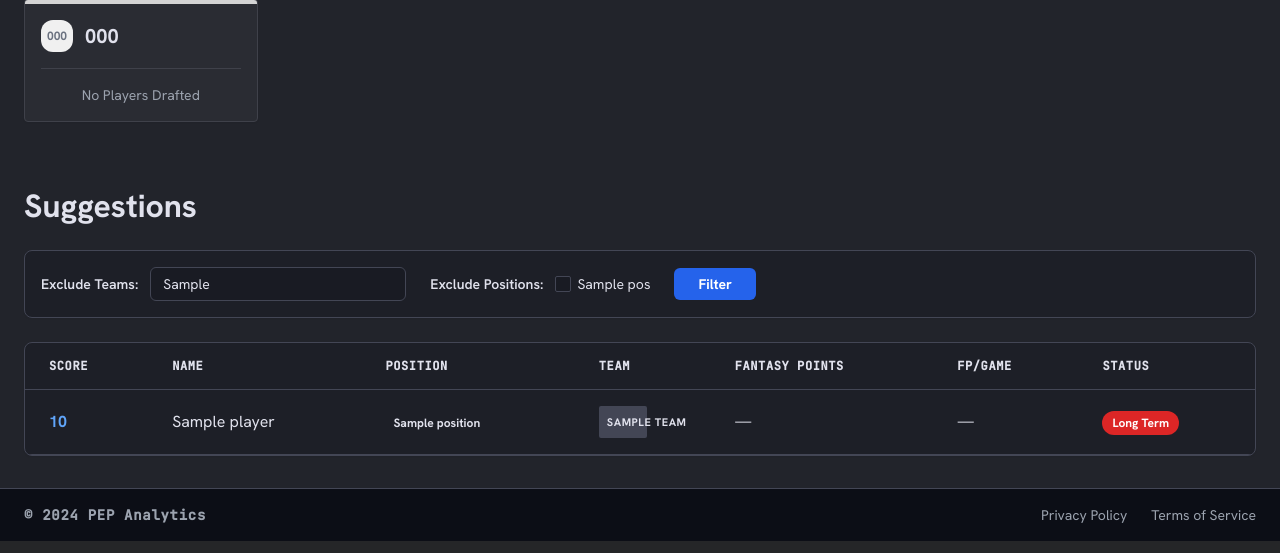
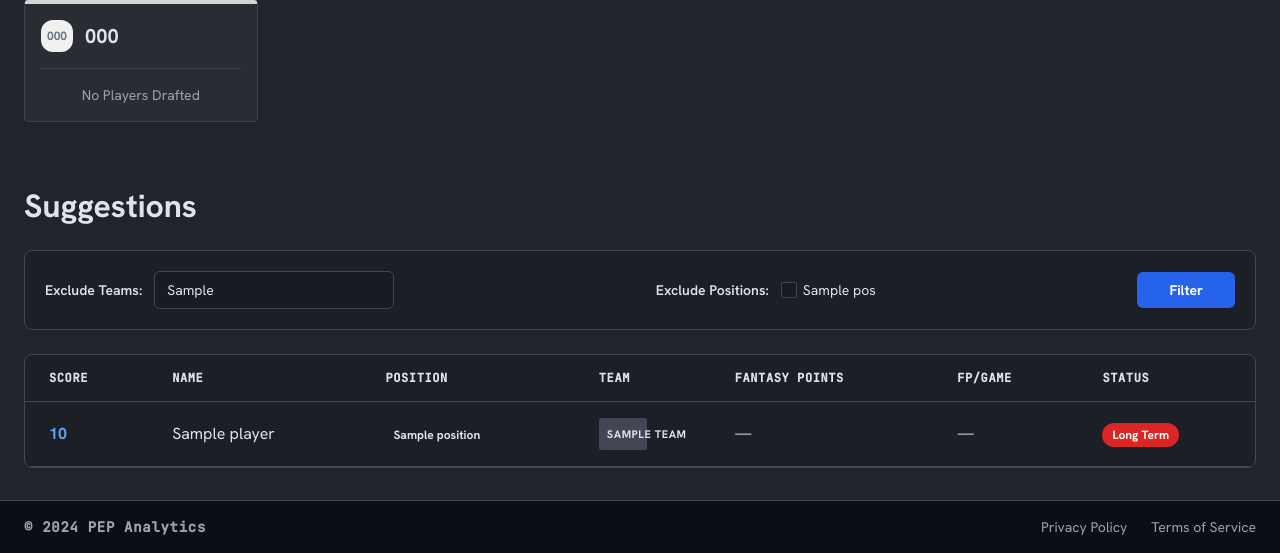
Before and after one commit to soehlert/fantrax_assistant, a FastAPI app: template src/web/templates/team.html in a window 1280 px wide. Shown: the part 625-1178 px from the top of the page. Run offline with FastAPI, Linux system fonts and the light colour scheme; the template is opened without the code that fills it: most values are stand-ins (such as "Sample title", 1, 10 or a date in 2020); some libraries are stand-ins or nearby versions.

Commit message:
fix(ui): remove search box inset line, make toast purely auto-dismissing, and balance filter row spacing
- Remove shadow-inner line below player draft search input box
- Remove manual ✕ close button from draft toast alert so it disappears automatically after 3.5 seconds
- Balance horizontal spacing across filter row using flex justify-between layout

```diff
--- a/src/web/templates/team.html
+++ b/src/web/templates/team.html
@@ -7,7 +7,7 @@
     <div class="w-full max-w-2xl">
         <form action="{{ url_for('draft_player', team_id=team_name) }}" method="post" class="flex items-center gap-4" id="draft-form">
             <div class="relative flex-grow">
-                <input type="text" name="player_name" id="player-draft-input" class="w-full bg-surface-container border border-outline-variant text-on-surface placeholder-outline rounded-md py-3 px-4 focus:outline-none focus:ring-1 focus:ring-primary-container focus:border-primary-container transition-shadow shadow-inner" placeholder="Enter player name to draft" required autocomplete="off"/>
+                <input type="text" name="player_name" id="player-draft-input" class="w-full bg-surface-container border border-outline-variant text-on-surface placeholder-outline rounded-md py-3 px-4 focus:outline-none focus:ring-1 focus:ring-primary-container focus:border-primary-container transition-all" placeholder="Enter player name to draft" required autocomplete="off"/>
                 <div id="autocomplete-results" class="absolute w-full mt-1 bg-surface-container border border-outline-variant rounded-md shadow-xl z-50 overflow-hidden"></div>
             </div>
             <button type="submit" class="bg-primary-container hover:bg-blue-700 text-white font-bold py-3 px-6 rounded-md transition-colors shadow-md active:scale-95">
@@ -17,10 +17,10 @@
     </div>
 </section>
 
-<!-- Draft Status Alert Toast (Transparent Green Pill with Green Border & Auto-Dismiss) -->
+<!-- Draft Status Alert Toast (Transparent Green Pill with Green Border & Pure Auto-Dismiss) -->
 {% if draft_status %}
-<div class="w-full max-w-2xl mx-auto my-2" id="draft-toast-alert">
-    <div class="px-5 py-2.5 rounded-full {% if draft_status == 'success' %}bg-emerald-950/40 text-emerald-300 border border-emerald-500/70 shadow-lg backdrop-blur-sm{% else %}bg-red-950/40 text-red-300 border border-red-500/70 shadow-lg backdrop-blur-sm{% endif %} flex justify-between items-center transition-all duration-300">
+<div class="w-full max-w-xl mx-auto my-2" id="draft-toast-alert">
+    <div class="px-6 py-2.5 rounded-full {% if draft_status == 'success' %}bg-emerald-950/40 text-emerald-300 border border-emerald-500/70 shadow-lg backdrop-blur-sm{% else %}bg-red-950/40 text-red-300 border border-red-500/70 shadow-lg backdrop-blur-sm{% endif %} flex justify-center items-center text-center transition-all duration-500">
         <span class="text-sm font-medium flex items-center gap-2">
             {% if draft_status == 'success' %}
                 <span class="w-2 h-2 rounded-full bg-emerald-400 animate-pulse"></span>
@@ -30,7 +30,6 @@
                 <strong>Error:</strong> {{ drafted_player }}
             {% endif %}
         </span>
-        <button type="button" onclick="document.getElementById('draft-toast-alert').remove()" class="text-emerald-400 hover:text-emerald-200 text-sm font-bold ml-4">✕</button>
     </div>
 </div>
 {% endif %}
@@ -184,20 +183,20 @@
     {% endfor %}
 </section>
 
-<!-- Suggestions Table Section (Heading FIRST, then Filter Row directly UNDER Heading) -->
+<!-- Suggestions Table Section (Heading FIRST, Filter Row DIRECTLY UNDER Heading with Balanced Spacing) -->
 <section class="mt-8 flex flex-col gap-6">
     <h2 class="text-headline-lg font-display text-on-surface">Suggestions</h2>
 
-    <!-- Compact Filter Bar Row Directly Under Suggestions Heading (No Whitespace Gaps) -->
-    <form method="get" action="{{ url_for('read_team', team_id=team_name) }}" id="filter-form" class="bg-surface-container border border-outline-variant rounded-xl p-4 shadow-sm">
-        <div class="flex flex-wrap items-center gap-6">
-            <div class="flex items-center gap-3">
+    <!-- Balanced Filter Bar Row (Evenly Spaced Across Full Width) -->
+    <form method="get" action="{{ url_for('read_team', team_id=team_name) }}" id="filter-form" class="bg-surface-container border border-outline-variant rounded-xl p-5 shadow-sm">
+        <div class="flex flex-col md:flex-row items-center justify-between gap-6">
+            <div class="flex items-center gap-3 w-full md:w-auto">
                 <label class="text-sm font-semibold text-on-surface whitespace-nowrap">Exclude Teams:</label>
-                <input name="exclude_teams" class="bg-surface-container-low border border-outline-variant text-on-surface placeholder-outline rounded-md py-1.5 px-3 text-sm focus:outline-none focus:ring-1 focus:ring-primary-container w-64" placeholder="e.g., MCI,LIV,ARS" type="text" value="{{ exclude_teams }}"/>
+                <input name="exclude_teams" class="bg-surface-container-low border border-outline-variant text-on-surface placeholder-outline rounded-md py-2 px-3 text-sm focus:outline-none focus:ring-1 focus:ring-primary-container w-60" placeholder="e.g., MCI,LIV,ARS" type="text" value="{{ exclude_teams }}"/>
             </div>
             <div class="flex items-center gap-3">
                 <span class="text-sm font-semibold text-on-surface whitespace-nowrap">Exclude Positions:</span>
-                <div class="flex items-center gap-3">
+                <div class="flex items-center gap-3.5">
                     {% for pos in all_positions %}
                     <label class="flex items-center gap-1.5 cursor-pointer select-none">
                         <input class="form-checkbox position-checkbox rounded bg-surface-container-low border-outline-variant text-primary-container focus:ring-primary-container" type="checkbox" value="{{ pos }}" {% if pos in exclude_positions %}checked{% endif %}/>
@@ -207,7 +206,7 @@
                 </div>
                 <input type="hidden" id="exclude-positions-input" name="exclude_positions" value="{{ exclude_positions }}">
             </div>
-            <button type="submit" class="bg-primary-container hover:bg-blue-600 text-white font-bold text-sm py-1.5 px-6 rounded-md transition-colors active:scale-95 ml-auto md:ml-0">
+            <button type="submit" class="bg-primary-container hover:bg-blue-600 text-white font-bold text-sm py-2 px-8 rounded-md transition-colors active:scale-95 shadow-sm">
                 Filter
             </button>
         </div>
@@ -266,13 +265,13 @@
 
 <script>
 document.addEventListener('DOMContentLoaded', () => {
-    // AUTO-DISMISS DRAFT TOAST ALERT AFTER 4 SECONDS
+    // PURE AUTO-DISMISS DRAFT TOAST ALERT AFTER 3.5 SECONDS
     const toastAlert = document.getElementById('draft-toast-alert');
     if (toastAlert) {
         setTimeout(() => {
             toastAlert.style.opacity = '0';
-            setTimeout(() => toastAlert.remove(), 300);
-        }, 4000);
+            setTimeout(() => toastAlert.remove(), 500);
+        }, 3500);
     }
 
     // AUTOCOMPLETE FOR PLAYER INPUT
```
Also changed, not shown: src/web/templates/index.html (+9 -10 lines).
